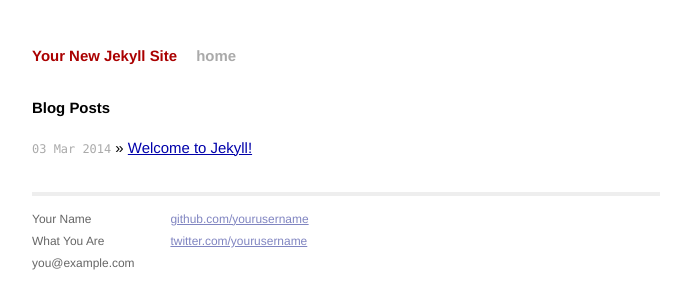
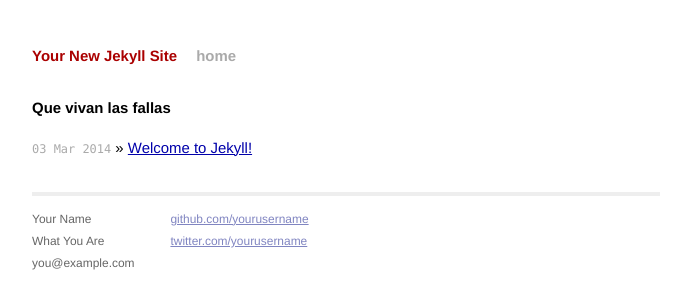
Before and after one commit to recentlaw/recentlaw.github.io, a Jekyll site: the page built from index.html, in a window 1280 px wide. Shown: the top 292 px of the page, without its empty margins (294-985 px from the left). Built offline with Jekyll 4.4.1, drawn with Linux system fonts in a browser that asks for light colours; Markdown is read by kramdown in place of the engine named in the settings.

Commit message:
Hemos cambiado el titulo

```diff
--- a/index.html
+++ b/index.html
@@ -4,7 +4,7 @@ title: Your New Jekyll Site
 ---
 
 <div id="home">
-  <h1>Blog Posts</h1>
+  <h1>Que vivan las fallas</h1>
   <ul class="posts">
     {% for post in site.posts %}
       <li><span>{{ post.date | date_to_string }}</span> &raquo; <a href="{{ post.url }}">{{ post.title }}</a></li>
```
